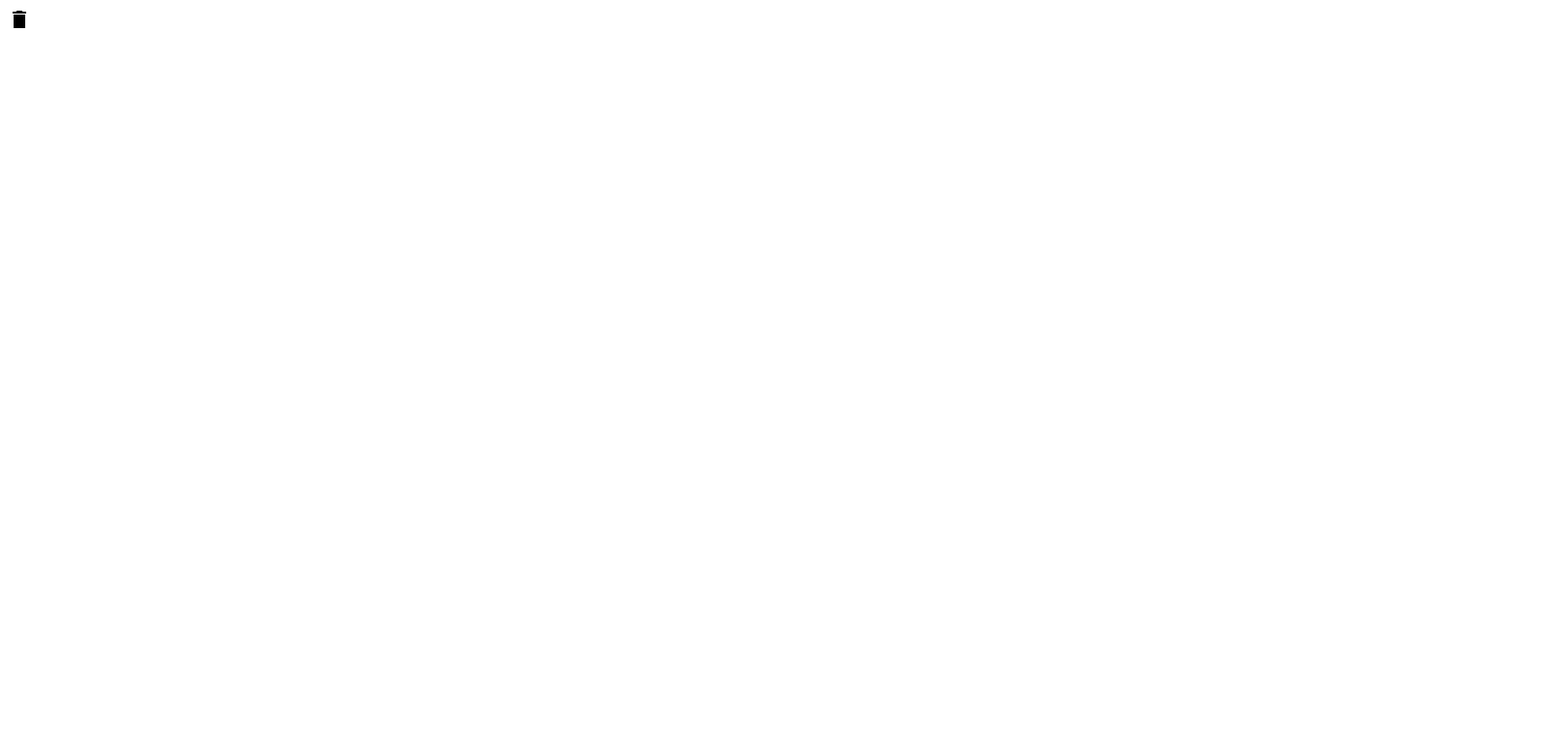
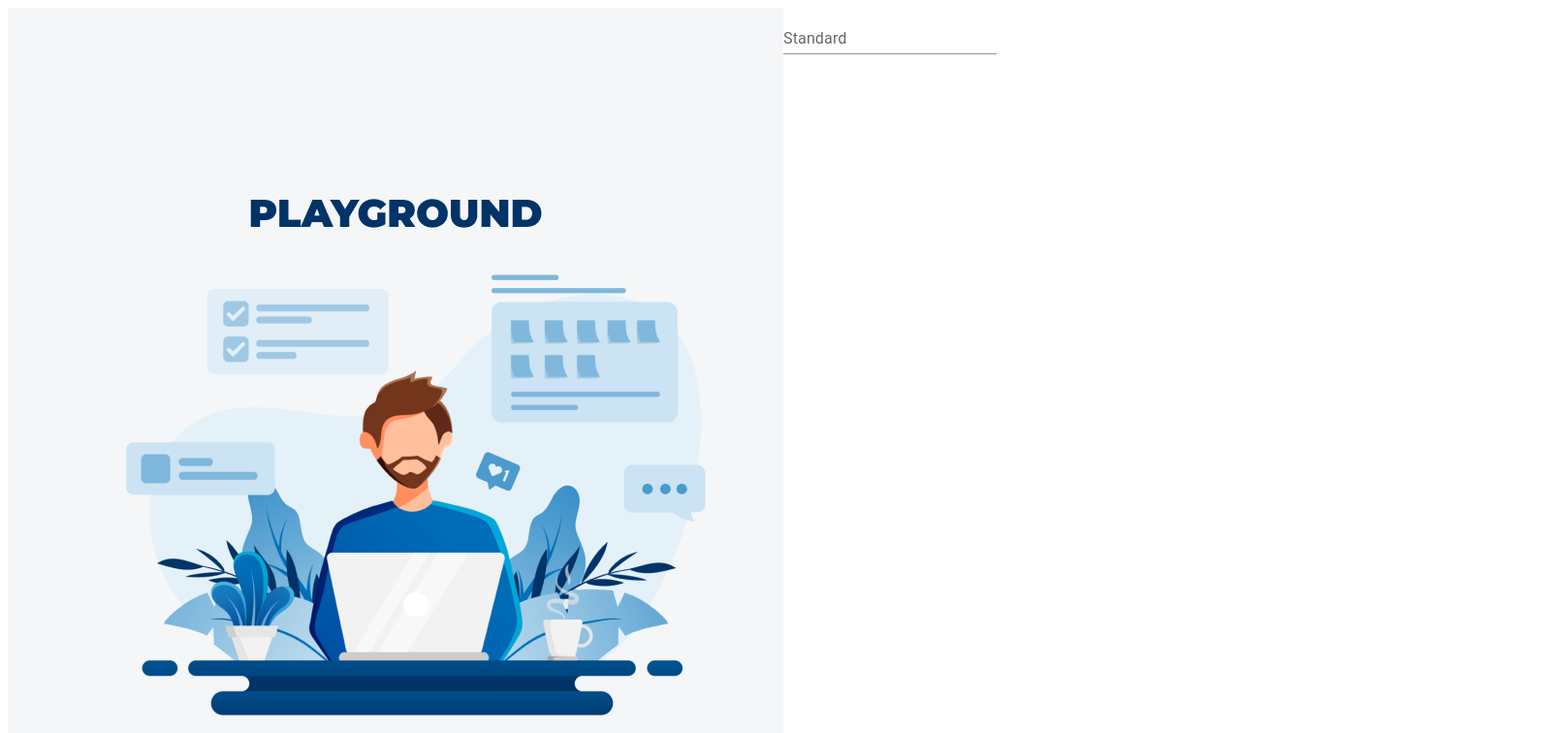
Before and after one commit to Vahagn19/task1, a React (Create React App) app: page / in a window 1280 px wide. Shown: the top 756 px of the page at 97% size, 1608 px wide, since content can reach past the window. Built offline with nearby package versions, Linux system fonts and the light colour scheme.

Commit message:
add libs

```diff
--- a/src/App.js
+++ b/src/App.js
@@ -1,10 +1,10 @@
-import DeleteSharpIcon from '@mui/icons-material/DeleteSharp';
+import Login from "./components/Login";
 
 
 function App() {
   return (
     <div className="App">
-    <DeleteSharpIcon/>
+ <Login/>
 
     </div>
   );
--- /dev/null
+++ b/src/components/Login/index.js
@@ -0,0 +1,3 @@
+import Login from "./ui/Login"
+
+export default Login
--- /dev/null
+++ b/src/components/Login/ui/Login.js
@@ -0,0 +1,19 @@
+import image1 from '../../../photo/image1.png'
+import RegisterForm from '../../RegisterForm'
+import styles from './Login.module.css'
+
+
+
+ function Login(){
+
+    return(
+        <div className={styles.container}>
+            <div className={styles.imgContainer}>
+                <img src={image1} alt="human"/>
+            </div>
+            <RegisterForm/>
+        </div>
+    )
+}
+
+export default Login
--- /dev/null
+++ b/src/components/Login/ui/Login.module.css
@@ -0,0 +1,9 @@
+.container {
+  display: flex;
+  width: 1600px;
+}
+
+.imgContainer {
+  width: 800px;
+  height: 900px;
+}
--- /dev/null
+++ b/src/components/RegisterForm/index.js
@@ -0,0 +1,3 @@
+import RegisterForm from "./ui/RegisterForm";
+
+export default RegisterForm
--- /dev/null
+++ b/src/components/RegisterForm/ui/RegisterForm.js
@@ -0,0 +1,18 @@
+import styles from "./registerPage.module.css";
+import { TextField } from "@mui/material";
+
+
+function RegisterForm() {
+  return (
+    <div className={styles.navBar}>
+      <TextField
+        id="outlined-number"
+        label="Standard"
+        variant="standard"
+
+      />
+    </div>
+  );
+}
+
+export default RegisterForm;
```
Also changed, not shown: src/components/RegisterForm/ui/registerPage.module.css (added), src/photo/image1.png (added).
